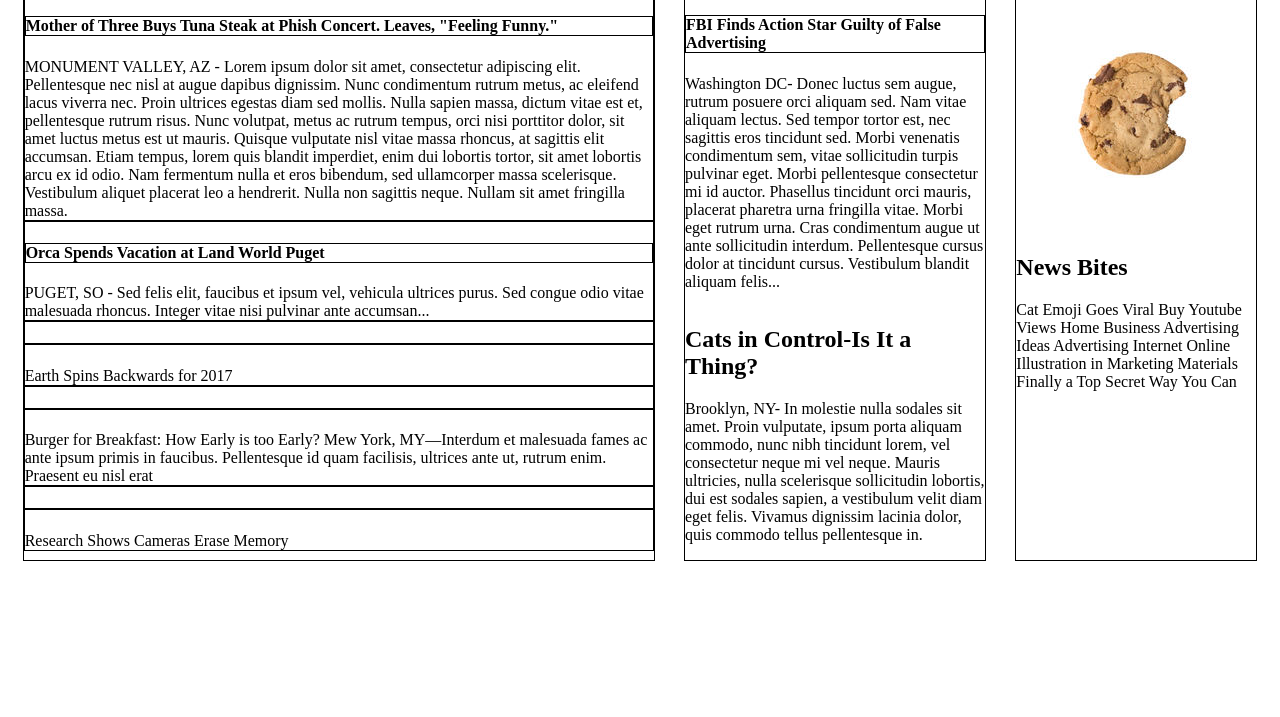
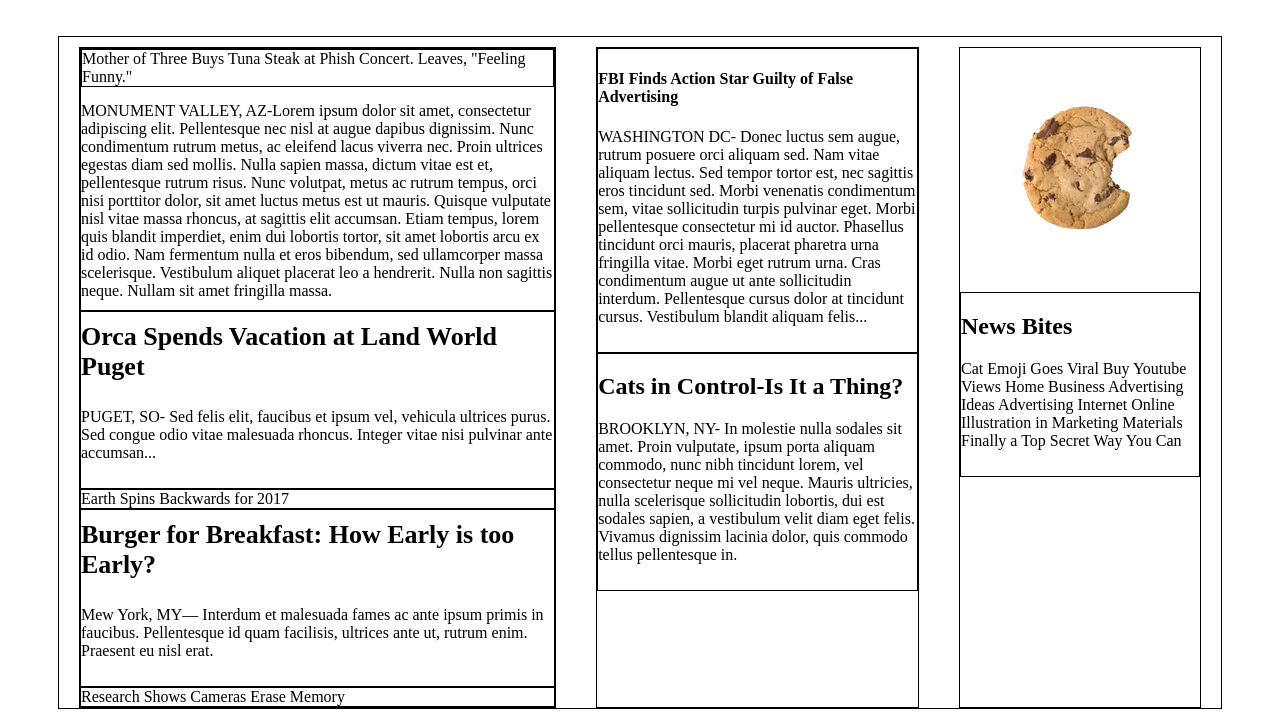
Before and after one commit to rhoffen/mytimes, a plain HTML site: page index.html in a window 1280 px wide. Shown: the part 106-823 px from the top of the page. Before the commit the page ends 800 px from the top, so only its background shows below. Drawn offline with Linux system fonts and the light colour scheme.

Commit message:
Box formatting begun.  First column adjusted.

```diff
--- a/Resources/css/style.css
+++ b/Resources/css/style.css
@@ -8,11 +8,12 @@
   font-weight: bold;
   justify-content: space-between;
   align-items: center;
-  border-bottom: black solid 1px;
+  border: black solid 1px;
   padding-left: 20px;
   padding-right: 20px;
   padding-top: 20px;
   padding-bottom: 10px;
+  margin-bottom: 10px;
 }
 
 .title{
@@ -23,6 +24,7 @@
 
 .logobox{
   display: flex;
+  border: 1px solid black;
 }
 
 .header-nav {
@@ -47,38 +49,72 @@
   display: flex;
   flex-direction: row;
   justify-content: space-around;
+  margin: 40px 50px 0 50px;
+  border: 1px solid black;
 }
 
-/*first container styling*/
+.article-title{
+  padding: 10px 0;
+  font-size: 26px;
+  /*border: 1px solid black;*/
+  margin: 0;
+  }
+
+.byline{
+  text-transform: uppercase;
+}
+
+.column{
+  margin: 10px 20px 0 20px;
+  border: 1px solid black;
+}
+
+article{
+  border: 1px solid black;
+  padding-bottom: 10px;
+}
+
+#blurb{
+  padding: 0;
+  font-weight: normal;
+  margin: 0;
+}
+
+
+/*large container styling*/
 .large{
   display: flex;
   flex-direction: column;
   width: 630px;
-  border: 1px solid black;
+  /*border: 1px solid black;*/
 }
 
-h1{
+.leader-title{
+  margin: 0 0 15px 0;
   border: 1px solid black;
 }
 
 .phish{
-  border: 1px solid black;
+  /*border: 1px solid black;*/
 }
 
+
 .orcas{
-  border: 1px solid black;
+  /*border: 1px solid black;*/
 }
 
-.earth{
+article.earth{
   border: 1px solid black;
+  padding: 0;
 }
 
 .breakfast{
   border: 1px solid black;
 }
 
-.cameras{
+article.cameras{
   border: 1px solid black;
+  padding: 0;
 }
 /*middle column styling*/
 .medium{
@@ -88,6 +124,10 @@ h1{
   width: 300px;
 }
 
+.actionstar{
+
+}
+
 /*last column styling*/
 .small{
   display: flex;
--- a/index.html
+++ b/index.html
@@ -22,33 +22,32 @@
     </section>
 
     <section class="main-container">
-      <section class="large">
+      <section class="column" class="large">
         <article class="phish">
-          <h1>Mother of Three Buys Tuna Steak at Phish Concert. Leaves, "Feeling Funny."</h1>
-MONUMENT VALLEY, AZ - Lorem ipsum dolor sit amet, consectetur adipiscing elit. Pellentesque nec nisl at augue dapibus dignissim. Nunc condimentum rutrum metus, ac eleifend lacus viverra nec. Proin ultrices egestas diam sed mollis. Nulla sapien massa, dictum vitae est et, pellentesque rutrum risus. Nunc volutpat, metus ac rutrum tempus, orci nisi porttitor dolor, sit amet luctus metus est ut mauris. Quisque vulputate nisl vitae massa rhoncus, at sagittis elit accumsan. Etiam tempus, lorem quis blandit imperdiet, enim dui lobortis tortor, sit amet lobortis arcu ex id odio. Nam fermentum nulla et eros bibendum, sed ullamcorper massa scelerisque. Vestibulum aliquet placerat leo a hendrerit. Nulla non sagittis neque. Nullam sit amet fringilla massa.
+          <p class = "leader-title">Mother of Three Buys Tuna Steak at Phish Concert. Leaves, "Feeling Funny."</p>
+          <span class="byline">MONUMENT VALLEY, AZ-</span>Lorem ipsum dolor sit amet, consectetur adipiscing elit. Pellentesque nec nisl at augue dapibus dignissim. Nunc condimentum rutrum metus, ac eleifend lacus viverra nec. Proin ultrices egestas diam sed mollis. Nulla sapien massa, dictum vitae est et, pellentesque rutrum risus. Nunc volutpat, metus ac rutrum tempus, orci nisi porttitor dolor, sit amet luctus metus est ut mauris. Quisque vulputate nisl vitae massa rhoncus, at sagittis elit accumsan. Etiam tempus, lorem quis blandit imperdiet, enim dui lobortis tortor, sit amet lobortis arcu ex id odio. Nam fermentum nulla et eros bibendum, sed ullamcorper massa scelerisque. Vestibulum aliquet placerat leo a hendrerit. Nulla non sagittis neque. Nullam sit amet fringilla massa.
+        </article>
 
+        <article class="orcas">
+          <h1 class="article-title">Orca Spends Vacation at Land World Puget</h1>
+          <p><span class="byline">PUGET, SO- </span>Sed felis elit, faucibus et ipsum vel, vehicula ultrices purus. Sed congue odio vitae malesuada rhoncus. Integer vitae nisi pulvinar ante accumsan...</p>
         </article>
-        <article class="orcas">
-          <h1>
-          Orca Spends Vacation at Land World Puget</h1>
 
-PUGET, SO - Sed felis elit, faucibus et ipsum vel, vehicula ultrices purus. Sed congue odio vitae malesuada rhoncus. Integer vitae nisi pulvinar ante accumsan...
+        <article class="earth">
+          <h1 id ="blurb">Earth Spins Backwards for 2017</h1>
+        </article>
 
+        <article class="breakfast">
+          <h1 class="article-title">Burger for Breakfast: How Early is too Early?</h1>
+          <p><span class="byline-mod">Mew York, MY— </span>Interdum et malesuada fames ac ante ipsum primis in faucibus. Pellentesque id quam facilisis, ultrices ante ut, rutrum enim. Praesent eu nisl erat.</p>
         </article>
-        <article class="earth">
-          <h1></h1>Earth Spins Backwards for 2017</h1>
-        </article>
-        <article class="breakfast">
-          <h1></h1>Burger for Breakfast: How Early is too Early?</h1>
 
-Mew York, MY—Interdum et malesuada fames ac ante ipsum primis in faucibus. Pellentesque id quam facilisis, ultrices ante ut, rutrum enim. Praesent eu nisl erat
-
-        </article>
         <article class="cameras">
-          <h1></h1>Research Shows Cameras Erase Memory</h1>
+          <h1 id="blurb">Research Shows Cameras Erase Memory</h1>
         </article>
       </section>
-      <section class="medium">
+
+      <section class="column" class="medium">
         <article class="actionstar">
           <h1>FBI Finds Action Star Guilty of False Advertising</h1>
           <p><span class = "byline">Washington DC- </span> Donec luctus sem augue, rutrum posuere orci aliquam sed. Nam vitae aliquam lectus. Sed tempor tortor est, nec sagittis eros tincidunt sed. Morbi venenatis condimentum sem, vitae sollicitudin turpis pulvinar eget. Morbi pellentesque consectetur mi id auctor. Phasellus tincidunt orci mauris, placerat pharetra urna fringilla vitae. Morbi eget rutrum urna. Cras condimentum augue ut ante sollicitudin interdum. Pellentesque cursus dolor at tincidunt cursus. Vestibulum blandit aliquam felis... </p>
@@ -60,8 +59,9 @@ Mew York, MY—Interdum et malesuada fames ac ante ipsum primis in faucibus. Pel
         </article>
       </section>
 
-      <section class="small">
+      <section class="column" class="small">
         <img src="./Resources/images/img-news-bite.png" alt="">
+
         <article class="bites">
           <h2>News Bites</h2>
           <p>Cat Emoji Goes Viral Buy Youtube Views Home Business Advertising Ideas Advertising Internet Online Illustration in Marketing Materials Finally a Top Secret Way You Can</p>
```
